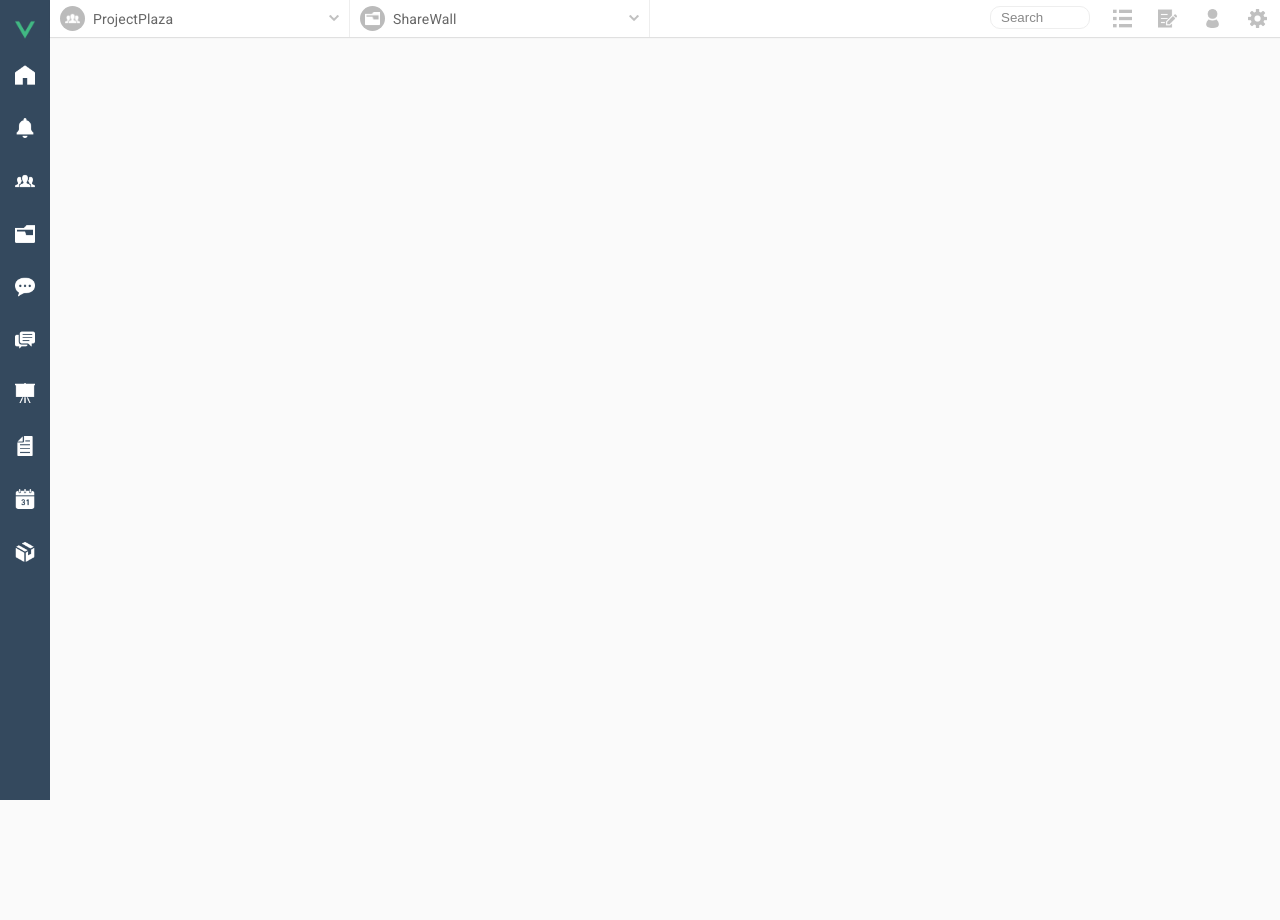
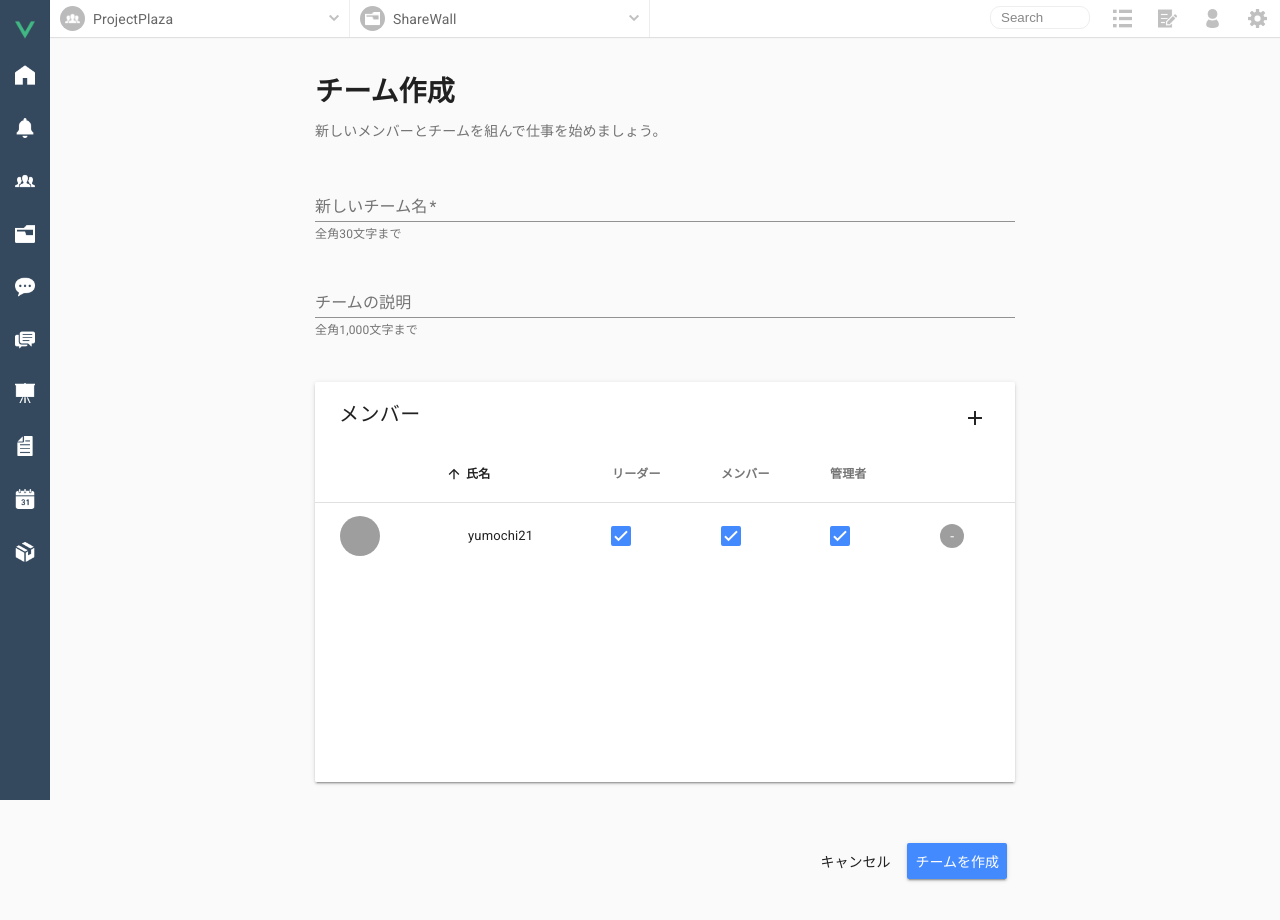
Before and after one commit to projectplaza/share-wall-front, a Vue app: page /team/setting/owner/create in a window 1280 px wide. Shown: the top 920 px of the page. Before the commit the page ends 800 px from the top, so only its background shows below. Built offline with nearby package versions, Linux system fonts and the light colour scheme; grey boxes are pictures that could not be loaded.

Commit message:
チーム作成機能のモックを作成

```diff
--- a/src/components/globals/Header/Header.vue
+++ b/src/components/globals/Header/Header.vue
@@ -65,6 +65,7 @@
   background-color: #ffffff;
   box-shadow: 0px 1px 1px rgba(0, 0, 0, 0.1);
   user-select: none;
+  z-index: 99;
 
   .move {
     display: inline-block;
--- a/src/views/TeamCreate.vue
+++ b/src/views/TeamCreate.vue
@@ -1,16 +1,133 @@
 <template>
-  <div>
-    <md-button>Cancel</md-button>
-    <md-button class="md-primary">Done</md-button>
+  <div class="team-create-form">
+    <div class="section">
+      <h1>チーム作成</h1>
+      <p>新しいメンバーとチームを組んで仕事を始めましょう。</p>
+    </div>
+    <div class="section">
+      <md-field :class="messageClass">
+        <label>新しいチーム名</label>
+        <md-input v-model="team.name" required></md-input>
+        <span class="md-helper-text">全角30文字まで</span>
+        <span class="md-error">There is an error</span>
+      </md-field>
+      <br>
+      <md-field>
+        <label>チームの説明</label>
+        <md-textarea v-model="team.abstract" md-autogrow></md-textarea>
+        <span class="md-helper-text">全角1,000文字まで</span>
+        <span class="md-error">There is an error</span>
+      </md-field>
+      <br>
+      <br>
+      <div class="member-select">
+        <md-table
+          v-model="team.members"
+          md-sort="name"
+          md-sort-order="asc"
+          md-card
+          md-fixed-header
+          class="member-table"
+        >
+          <md-table-toolbar>
+            <h1 class="md-title">
+              <span>メンバー</span>
+              <md-button class="member-add-button md-icon-button md-primary">
+                <md-icon>add</md-icon>
+              </md-button>
+            </h1>
+          </md-table-toolbar>
+          <md-table-row slot="md-table-row" slot-scope="{item}">
+            <md-table-cell md-label>
+              <md-avatar>
+                <img src="../assets/test/user-icon1.jpg" alt="Avatar">
+              </md-avatar>
+            </md-table-cell>
+            <md-table-cell md-label="氏名" md-sort-by="name">{{item.name}}</md-table-cell>
+            <md-table-cell md-label="リーダー">
+              <md-checkbox v-model="item.auth" value="1" class="md-primary"></md-checkbox>
+            </md-table-cell>
+            <md-table-cell md-label="メンバー">
+              <md-checkbox v-model="item.auth" value="2" class="md-primary"></md-checkbox>
+            </md-table-cell>
+            <md-table-cell md-label="管理者">
+              <md-checkbox v-model="item.auth" value="3" class="md-primary"></md-checkbox>
+            </md-table-cell>
+            <md-table-cell md-label>
+              <md-avatar class="md-avatar-icon md-small">
+                <md-ripple>-</md-ripple>
+              </md-avatar>
+            </md-table-cell>
+          </md-table-row>
+        </md-table>
+      </div>
+    </div>
+    <br>
+    <div class="submit-button-box">
+      <md-button :md-ripple="false">キャンセル</md-button>
+      <md-button class="md-raised md-primary">チームを作成</md-button>
+    </div>
   </div>
 </template>
 
 <script>
 export default {
-  data: {},
+  name: "TeamCreate",
+  data: () => ({
+    team: {
+      name: "",
+      abstract: "",
+      members: [{ name: "yumochi21", auth: ["1", "2", "3"] }]
+    }
+  }),
+  computed: {
+    messageClass() {
+      return {
+        "md-invalid": this.hasMessages
+      };
+    }
+  },
   components: {}
 };
 </script>
 
 <style lang="scss" scoped>
+.team-create-form {
+  position: relative;
+  padding-top: 15px;
+  padding-bottom: 50px;
+  width: 700px;
+  margin: auto;
+
+  .section {
+    padding: 10px 0px 5px 0px;
+    // border-bottom: 1px solid #efefef;
+  }
+
+  p {
+    color: rgba(0, 0, 0, 0.54);
+  }
+
+  .member-select {
+    .member-table {
+      height: 400px;
+    }
+    .member-add-button {
+      position: absolute;
+      right: 20px;
+    }
+    .md-avatar {
+      margin-right: 12px;
+      cursor: pointer;
+    }
+    .md-ripple {
+      color: #ffffff;
+    }
+  }
+
+  .submit-button-box {
+    text-align: right;
+    padding: 30px 0px 10px 0px;
+  }
+}
 </style>
```
Also changed, not shown: src/router.js (+2 -5 lines).
